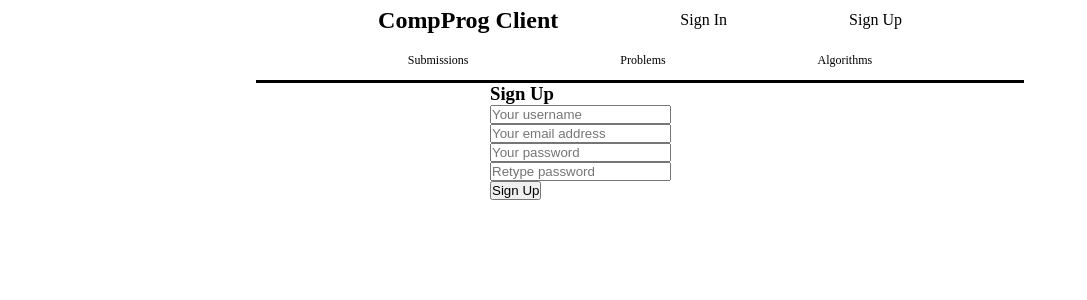
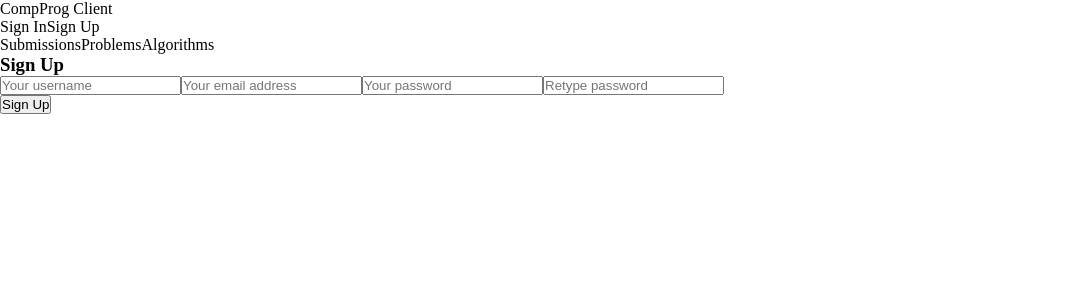
Before and after one commit to andrewass/compprog_client, a React (Create React App) app: page /sign-up in a window 1280 px wide. Shown: the top 300 px of the page, without its empty margins (0-1087 px from the left). Built offline with nearby package versions, Linux system fonts and the light colour scheme.

Commit message:
Added authentication service

```diff
--- a/src/App.js
+++ b/src/App.js
@@ -1,33 +1,15 @@
 import React, {useState} from 'react';
 import {BrowserRouter as Router} from "react-router-dom";
-import styled from "styled-components";
 import Body from "./body/Body";
 import Header from "./header/Header";
 
-const AppBlock = styled.div`
-  width: 60%;
-  margin-right: 20%;
-  margin-left: 20%;
-`;
-
 const App = () => {
-    const [username, setUsername] = useState("");
-    const [jwt, setJwt] = useState("");
-    const [signedIn, setSignedIn] = useState(false)
-
-    const setUserInfo = (username, token, isSignedIn) => {
-        setUsername(username);
-        setJwt(token)
-        setSignedIn(isSignedIn)
-    }
 
     return (
-        <AppBlock>
-            <Router>
-                <Header setUserInfo={setUserInfo} isSignedIn={signedIn}/>
-                <Body setUserInfo={setUserInfo}/>
-            </Router>
-        </AppBlock>
+        <Router>
+            <Header/>
+            <Body/>
+        </Router>
     );
 }
 
--- a/src/body/Body.js
+++ b/src/body/Body.js
@@ -5,15 +5,15 @@ import Problems from "./Problems";
 import SignUp from "./SignUp";
 import SignIn from "./SignIn";
 
-const Body = (props) => {
+const Body = () => {
 
     return (
         <Switch>
             <Route path="/submissions" component={Submissions}/>
             <Route path="/problems" component={Problems}/>
             <Route path="/algorithms" component={Submissions}/>
-            <Route path="/sign-in" render={() => <SignIn setUserInfo={props.setUserInfo}/>}/>
-            <Route path="/sign-up" render={() => <SignUp setUserInfo={props.setUserInfo}/>}/>
+            <Route path="/sign-in" render={SignIn}/>
+            <Route path="/sign-up" component={SignUp}/>
         </Switch>
     );
 }
--- a/src/body/SignIn.js
+++ b/src/body/SignIn.js
@@ -1,16 +1,7 @@
 import React from "react";
-import styled from "styled-components";
-import axios from "axios";
 import {withRouter} from "react-router-dom";
+import authService from "../service/authService";
 
-const URL = {
-    sign_in: "http://localhost:8080/auth/sign-in"
-};
-
-const AuthBlock = styled.div`
-   margin: 0 auto;
-   width: 300px;
-`;
 
 class SignIn extends React.Component {
 
@@ -30,24 +21,12 @@ class SignIn extends React.Component {
 
     postSignUpToServer(event) {
         event.preventDefault();
-        axios.post(URL.sign_in, {
-            username: this.state.username,
-            password: this.state.password,
-        })
-            .then((response) => {
-                //this.props.setUserInfo(this.state.username, response.data.jwt, true);
-                localStorage.setItem("username",this.state.username);
-                localStorage.setItem("jwt", response.data.jwt);
-                localStorage.setItem("isSignedIn", "true");
-                this.props.history.push("/problems");
-            }, (error) => {
-                console.log(error);
-            });
+        authService.signIn(this.state.username, this.state.password);
     }
 
     render() {
         return (
-            <AuthBlock>
+            <React.Fragment>
                 <h3>Sign In</h3>
                 <form onSubmit={this.postSignUpToServer}>
                     <input name="username" type="text" placeholder="Your username" onChange={this.changeHandler}/>
@@ -55,7 +34,7 @@ class SignIn extends React.Component {
                     <br/>
                     <button>Sign In</button>
                 </form>
-            </AuthBlock>
+            </React.Fragment>
         );
     }
 
--- a/src/body/SignUp.js
+++ b/src/body/SignUp.js
@@ -1,16 +1,6 @@
 import React from "react";
-import styled from "styled-components";
-import axios from "axios";
-import {withRouter} from "react-router-dom";
+import authService from "../service/authService";
 
-const URL = {
-    sign_up: "http://localhost:8080/auth/sign-up"
-};
-
-const AuthBlock = styled.div`
-   margin: 0 auto;
-   width: 300px;
-`;
 
 class SignUp extends React.Component {
 
@@ -23,7 +13,6 @@ class SignUp extends React.Component {
             retypedPassword: ""
         }
         this.changeHandler = this.changeHandler.bind(this);
-        this.postSignUpToServer = this.postSignUpToServer.bind(this);
     }
 
     changeHandler(event) {
@@ -32,25 +21,12 @@ class SignUp extends React.Component {
 
     postSignUpToServer(event) {
         event.preventDefault();
-        axios.post(URL.sign_up, {
-            username: this.state.username,
-            password: this.state.password,
-            email: this.state.email
-        })
-            .then((response) => {
-                //this.props.setUserInfo(this.state.username, response.data.jwt, true);
-                localStorage.setItem("username",this.state.username);
-                localStorage.setItem("jwt", response.data.jwt);
-                localStorage.setItem("isSignedIn", "true");
-                this.props.history.push("/problems");
-            }, (error) => {
-                console.log(error);
-            });
+        authService.signUp();
     }
 
     render() {
         return (
-            <AuthBlock>
+            <div>
                 <h3>Sign Up</h3>
                 <form onSubmit={this.postSignUpToServer}>
                     <input name="username" type="text" placeholder="Your username" onChange={this.changeHandler}/>
@@ -61,10 +37,10 @@ class SignUp extends React.Component {
                     <br/>
                     <button>Sign Up</button>
                 </form>
-            </AuthBlock>
+            </div>
         );
     }
 
 }
 
-export default withRouter(SignUp);
+export default SignUp;
--- a/src/body/Submissions.js
+++ b/src/body/Submissions.js
@@ -1,7 +1,5 @@
 import React from "react";
-import axios from "axios";
 
-const TRENDING_STOCK_SYMBOL_URL = "http://localhost:8080/problem/trending-problems";
 
 class Submissions extends React.Component {
 
@@ -10,23 +8,12 @@ class Submissions extends React.Component {
         this.state = {
             submissions: []
         };
-        this.setSymbols = this.setSymbols.bind(this);
-    }
-
-    componentDidMount() {
-        axios.get(TRENDING_STOCK_SYMBOL_URL)
-            .then((response) => this.setSymbols(response.data)
-                , (error) => console.log(error));
-    }
-
-    setSymbols(submissions) {
-        this.setState({submissions: submissions});
     }
 
     render() {
         return (
-            <div className="stocks">
-                <h2>Symbols</h2>
+            <div className="submissions">
+                <h2>Submissions</h2>
             </div>
         );
     }
--- a/src/header/Authentication.js
+++ b/src/header/Authentication.js
@@ -1,22 +1,17 @@
-import React, {useState, useEffect} from "react";
+import React, {useState} from "react";
 import {NavLink} from "react-router-dom";
+import authService from "../service/authService";
 
-const EMPTY_USERNAME = "";
-const EMPTY_JWT = "";
 
 const Authentication = () => {
 
-    const [signedIn,setSignedIn] = useState("false");
+    const [signedIn, setSignedIn] = useState("false");
 
     const signOutUser = () => {
-        console.log("Signing out user");
-        localStorage.setItem("isSignedIn", "false");
-        localStorage.setItem("username", EMPTY_USERNAME);
-        localStorage.setItem("jwt", EMPTY_JWT);
-        setSignedIn(localStorage.getItem("isSignedIn"));
+        authService.signOut();
     }
 
-    if (localStorage.getItem("isSignedIn") === "true") {
+    if (localStorage.getItem("username")) {
         return (
             <NavLink to="/problems">
                 <span onClick={signOutUser}>Sign Out</span>
--- a/src/header/Header.js
+++ b/src/header/Header.js
@@ -2,10 +2,10 @@ import React from "react";
 import LowerBar from "./LowerBar";
 import UpperBar from "./UpperBar";
 
-const Header = (props) => {
+const Header = () => {
     return (
         <div>
-            <UpperBar setUserInfo={props.setUserInfo} isSignedIn={props.isSignedIn}/>
+            <UpperBar/>
             <LowerBar/>
         </div>
     );
--- a/src/header/LowerBar.js
+++ b/src/header/LowerBar.js
@@ -1,29 +1,13 @@
 import React from "react";
 import {NavLink} from "react-router-dom";
-import styled from "styled-components";
-
-const MenuBar = styled.nav`
-  display: flex;
-  flex-flow: row nowrap;
-  justify-content: space-evenly;
-  align-items: center;
-  height: 5vh;
-  border-bottom-style: solid;
-
-  .link{
-    color:black;
-    text-decoration: none;
-    font-size: 1.5vh;
-  }
-`;
 
 const LowerBar = () => {
     return (
-        <MenuBar>
+        <nav>
             <NavLink to="/submissions" className="link">Submissions</NavLink>
             <NavLink to="/problems" className="link">Problems</NavLink>
             <NavLink to="/algorithms" className="link">Algorithms</NavLink>
-        </MenuBar>
+        </nav>
     );
 };
 
--- a/src/header/UpperBar.js
+++ b/src/header/UpperBar.js
@@ -1,26 +1,13 @@
 import React from "react";
-import styled from "styled-components";
 import Authentication from "./Authentication";
 
-const MenuBar = styled.nav`
-  display: flex;
-  flex-flow: row nowrap;
-  justify-content: space-evenly;
-  align-items: center;
-  height: 5vh;
 
-  .logo{
-    font-size: 3vh;
-    font-weight: bold;
-  }
-`;
-
-const UpperBar = (props) => {
+const UpperBar = () => {
     return (
-        <MenuBar>
+        <nav>
             <div className="logo">CompProg Client</div>
-            <Authentication setUserInfo={props.setUserInfo} isSignedIn={props.isSignedIn}/>
-        </MenuBar>
+            <Authentication/>
+        </nav>
     );
 };
 
--- /dev/null
+++ b/src/service/authService.js
@@ -0,0 +1,52 @@
+import axios from "axios";
+
+const URL = {
+    sign_in: "http://localhost:8080/auth/sign-in",
+    sign_up: "http://localhost:8080/auth/sign-up"
+};
+
+const signUp = (username, password, email) => {
+    axios.post(URL.sign_up, {
+        username: username,
+        password: password,
+        email: email
+    })
+        .then((response) => {
+            localStorage.setItem("username", response.data.username);
+            localStorage.setItem("jwt", response.data.jwt);
+            localStorage.setItem("isSignedIn", "true");
+        }, (error) => {
+            console.log(error);
+        });
+}
+
+const signIn = (username, password) => {
+    axios.post(URL.sign_in, {
+        username: this.state.username,
+        password: this.state.password,
+    })
+        .then((response) => {
+            localStorage.setItem("username", response.data.username);
+            localStorage.setItem("jwt", response.data.jwt);
+            localStorage.setItem("isSignedIn", "true");
+        }, (error) => {
+            console.log(error);
+        });
+}
+
+const signOut = () => {
+    localStorage.removeItem("username");
+    localStorage.removeItem("jwt");
+    localStorage.setItem("isSignedIn", "false");
+}
+
+const getSignedInUser = () => {
+    return JSON.parse(localStorage.getItem("user"))
+}
+
+export default {
+    signIn,
+    signUp,
+    signOut,
+    getSignedInUser
+};
```
